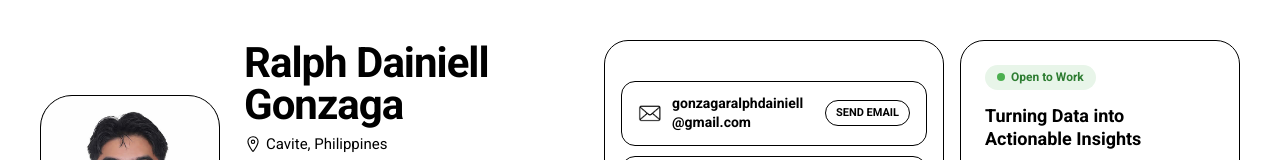
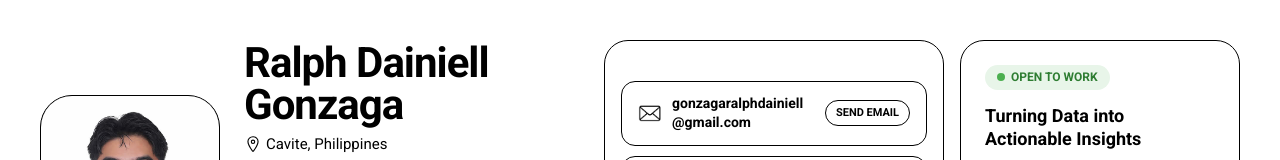
Before and after one commit to Valiantic/Ralph-Dainiell, a Next.js app: page / in a window 1280 px wide. Shown: the top 160 px of the page. Built offline with nearby package versions, Linux system fonts and the light colour scheme.

Commit message:
goodmorning

```diff
--- a/app/components/ProfileHero.tsx
+++ b/app/components/ProfileHero.tsx
@@ -229,7 +229,7 @@ export const ProfileHero = ({ data }: ProfileHeroProps) => {
                         background: '#e8f5e9', borderRadius: '20px', padding: '4px 12px', width: 'fit-content'
                     }}>
                         <div style={{ width: '8px', height: '8px', borderRadius: '50%', background: '#4caf50', flexShrink: 0 }} />
-                        <span style={{ fontSize: '12px', fontWeight: 700, color: '#2e7d32' }}>Open to Work</span>
+                        <span style={{ fontSize: '12px', fontWeight: 700, color: '#2e7d32' }}>OPEN TO WORK</span>
                     </div>
 
                     <p style={{ fontSize: '18px', fontWeight: 800, color: '#000', margin: 0, lineHeight: 1.3 }}>
```
